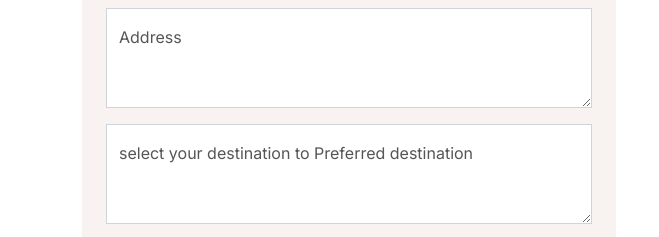
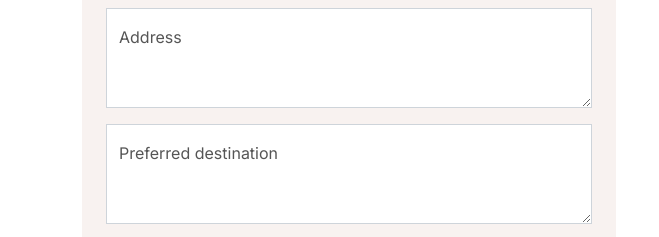
Before and after one commit to advent-tour/website_code, a plain HTML site: page contact.html in a window 1280 px wide. Shown: the part 860-1097 px from the top of the page, 0-659 px from the left. Drawn offline with nearby package versions, Linux system fonts and the light colour scheme.

Commit message:
Update contact.html

```diff
--- a/contact.html
+++ b/contact.html
@@ -134,7 +134,7 @@
                                 <div class="col-12">
                                     <div class="form-floating">
                                         <textarea class="form-control" placeholder="select your destination" name="destination" id="destination" style="height: 100px"></textarea>
-                                        <label for="destination">select your destination to Preferred destination</label>
+                                        <label for="destination">Preferred destination</label>
                                     </div>
                                 </div>
 
```
